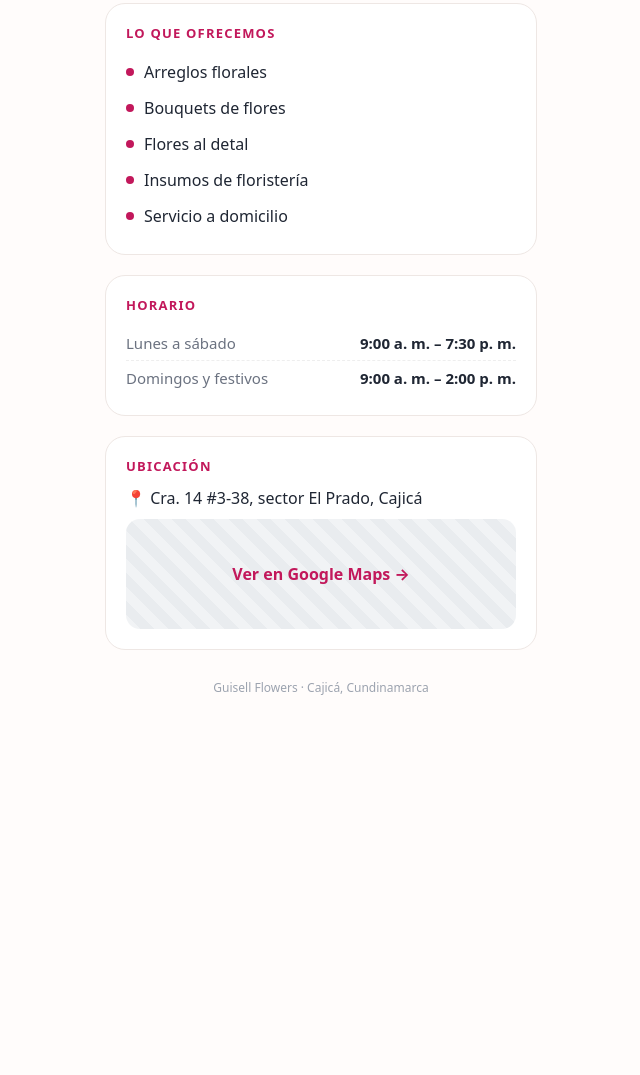
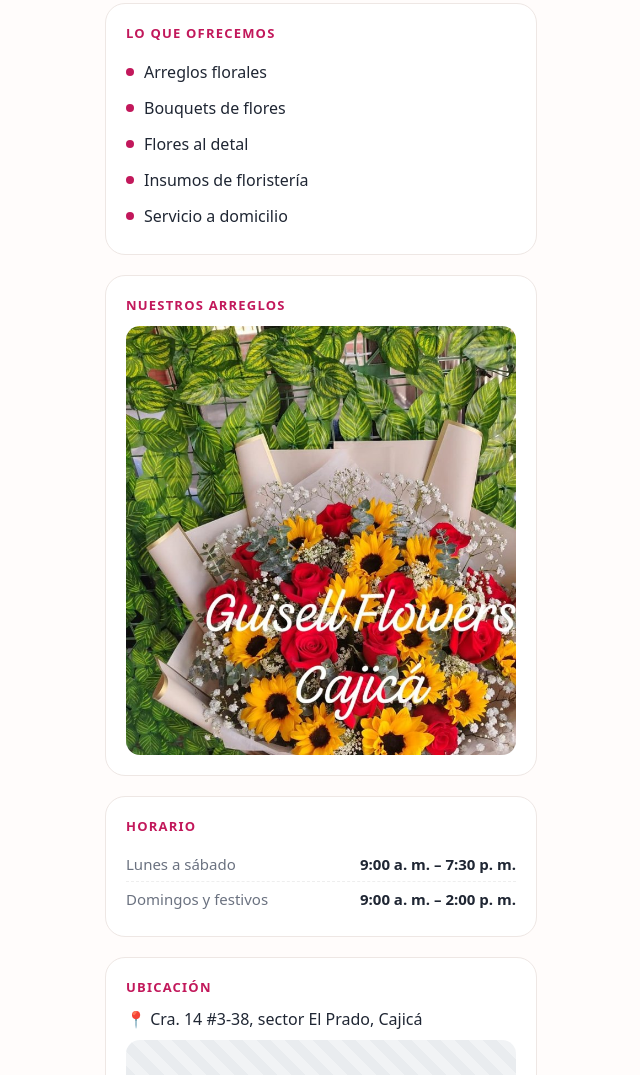
Before and after one commit to webscajica/guisellflowers, a plain HTML site: page index.html in a window 1280 px wide. Shown: the part 838-1913 px from the top of the page, without its empty margins (319-959 px from the left). Before the commit the page ends 1631 px from the top, so only its background shows below. Drawn offline with Linux system fonts and the light colour scheme.

Commit message:
Add files via upload

```diff
--- a/index.html
+++ b/index.html
@@ -19,6 +19,7 @@ h1 em{font-style:normal;color:#C2185B;border-bottom:3px solid #D9A066}
 .btn{display:inline-block;margin-top:28px;background:#25D366;color:#fff;font-weight:800;font-size:16px;padding:17px 24px;border-radius:30px;box-shadow:0 8px 20px rgba(37,211,102,.25)}
 .btn2{display:inline-block;margin-top:12px;border:2px solid #C2185B;color:#C2185B;font-weight:800;font-size:16px;padding:16px 26px;border-radius:30px}
 .foto{display:block;width:100%;height:auto;margin:34px auto 0;border-radius:28px;object-fit:cover}
+.gal{display:block;width:100%;height:auto;border-radius:14px}
 .hero{margin:34px auto 0;background:#FCE7F0;border-radius:28px;height:230px;display:flex;align-items:center;justify-content:center;font-size:110px}
 .card{background:#fff;border:1px solid #EEE7E4;border-radius:20px;padding:20px;margin-top:20px}
 .card h2{font-size:13px;letter-spacing:1.2px;text-transform:uppercase;color:#C2185B;margin-bottom:12px}
@@ -40,6 +41,7 @@ ul{list-style:none} li{font-size:16px;padding:7px 0;display:flex;align-items:cen
 <img class="foto" src="guisell-flowers-foto.jpg" alt="Fachada de Guisell Flowers en Cajicá con arreglos florales">
 <div class="card"><div class="stars">★★★★★</div><div class="rate"><b style="color:#1F2633">4,8</b> en Google · 36 reseñas</div></div>
 <div class="card"><h2>Lo que ofrecemos</h2><ul><li><span class="dot"></span>Arreglos florales</li><li><span class="dot"></span>Bouquets de flores</li><li><span class="dot"></span>Flores al detal</li><li><span class="dot"></span>Insumos de floristería</li><li><span class="dot"></span>Servicio a domicilio</li></ul></div>
+<div class="card"><h2>Nuestros arreglos</h2><img class="gal" src="guisell-arreglo-1.jpg" alt="Bouquet de rosas rojas y girasoles de Guisell Flowers Cajicá"></div>
 <div class="card"><h2>Horario</h2><div class="row"><span>Lunes a sábado</span><b>9:00 a. m. – 7:30 p. m.</b></div><div class="row"><span>Domingos y festivos</span><b>9:00 a. m. – 2:00 p. m.</b></div></div>
 <div class="card"><h2>Ubicación</h2><div style="font-size:16px">📍 Cra. 14 #3-38, sector El Prado, Cajicá</div><a class="map" href="https://www.google.com/maps/search/?api=1&amp;query=Guisell%20Flowers%2C%20Cra.%2014%20%233-38%2C%20sector%20El%20Prado%2C%20Cajic%C3%A1" target="_blank" rel="noopener">Ver en Google Maps →</a></div>
 <div class="foot">Guisell Flowers · Cajicá, Cundinamarca</div>
```
Also changed, not shown: guisell-arreglo-1.jpg (added).
